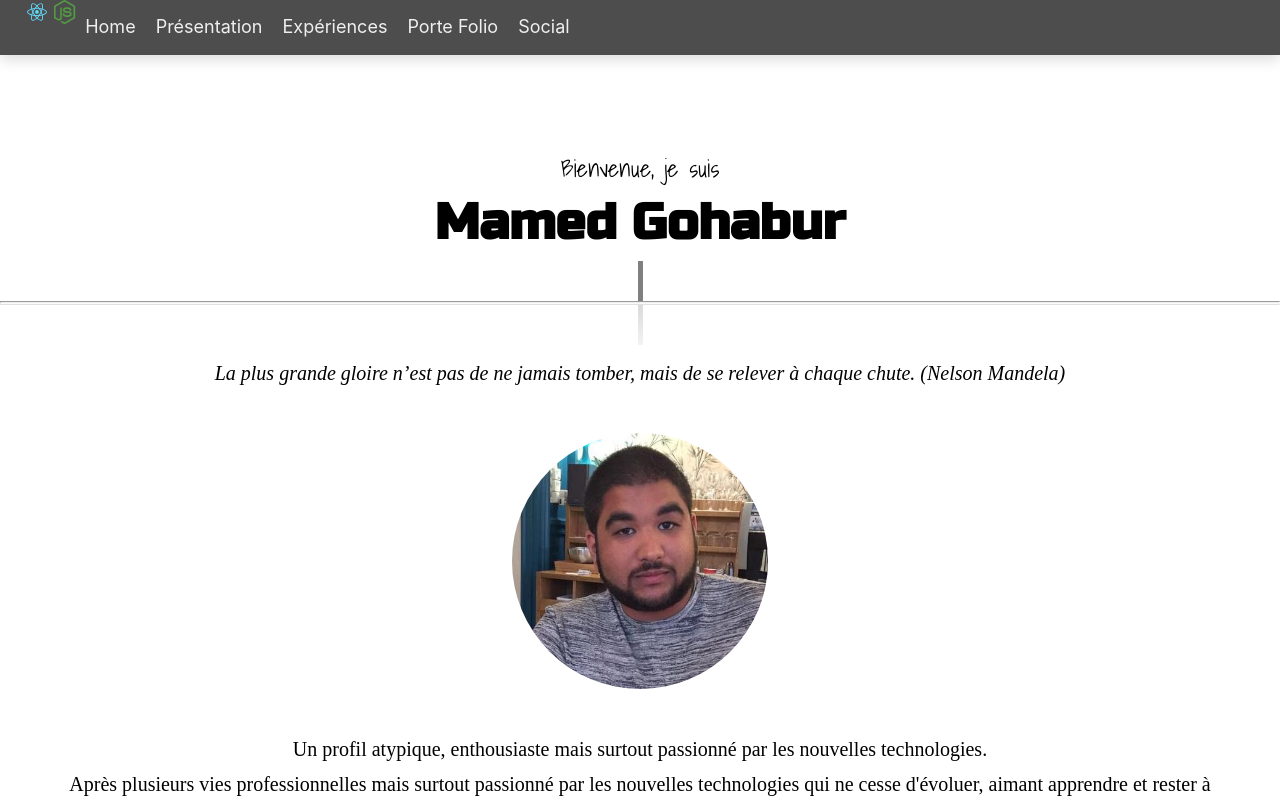
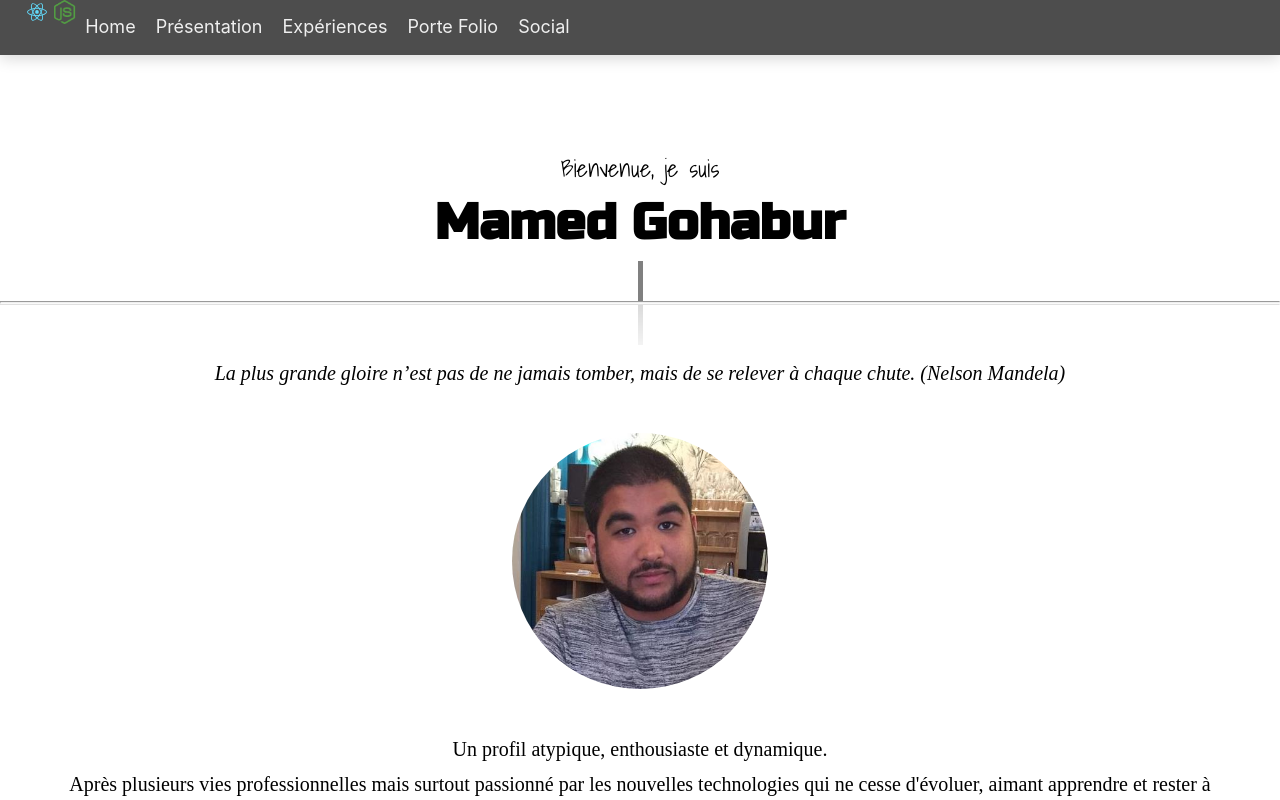
Before and after one commit to Mamednoor/portfolio, a React (Create React App) app: page / in a window 1280 px wide. Shown: the top 800 px of the page. Built offline with nearby package versions, Linux system fonts and the light colour scheme.

Commit message:
correction de la redondance des mots

```diff
--- a/src/components/pages/Info.js
+++ b/src/components/pages/Info.js
@@ -17,8 +17,7 @@ function Info() {
       </div>
       <div>
         <p className="p-content">
-          Un profil atypique, enthousiaste mais surtout passionné par les
-          nouvelles technologies.
+          Un profil atypique, enthousiaste et dynamique.
         </p>
         <p className="p-content">
           Après plusieurs vies professionnelles mais surtout passionné par les
```
